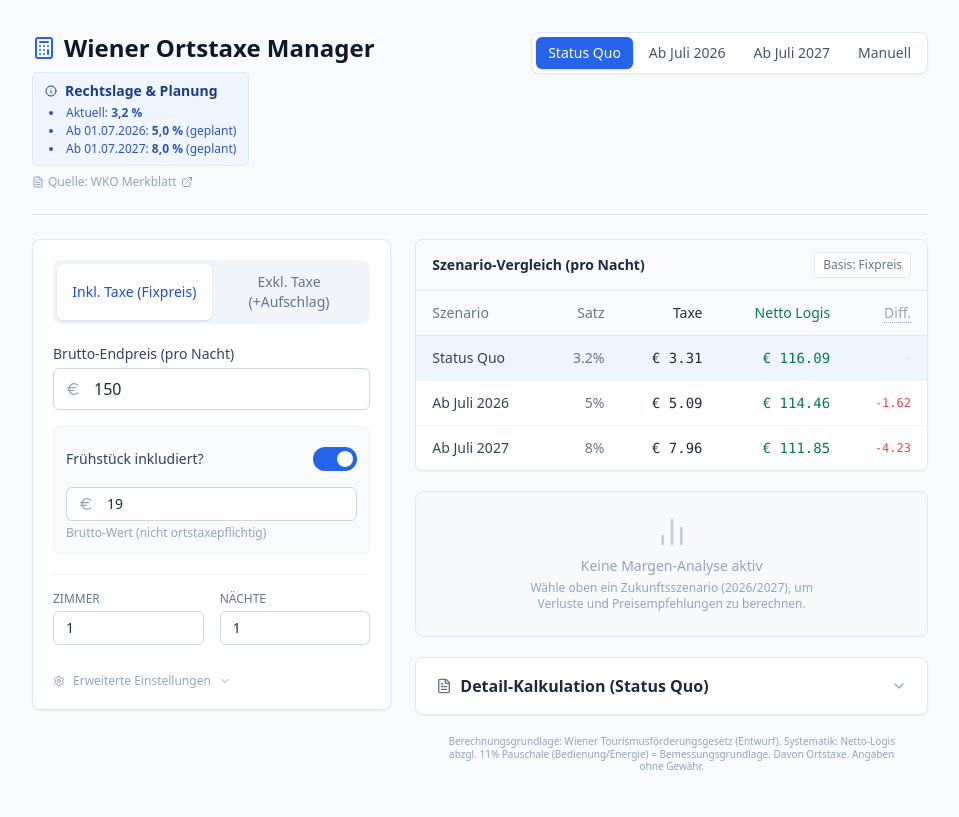
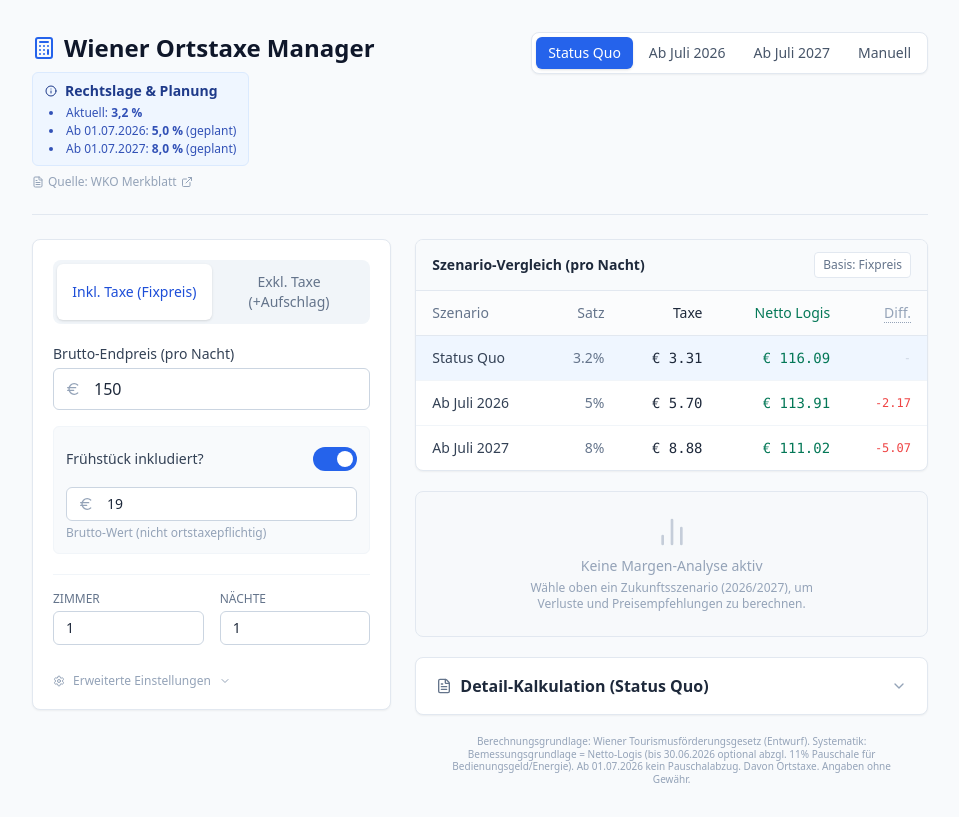
Before and after one commit to gpollerus/ortstaxe-wien-rechner, a plain HTML site: page index.html in a window 1280 px wide. Shown: the whole page, without its empty margins (160-1119 px from the left). Drawn offline with nearby package versions, Linux system fonts and the light colour scheme.

Commit message:
Changes added

```diff
--- a/index.html
+++ b/index.html
@@ -138,7 +138,7 @@
                                 <div class="flex items-center justify-between py-2 cursor-pointer" id="toggle-deduction-container">
                                     <div class="flex flex-col">
                                         <span class="text-sm font-medium text-slate-700">11% Pauschalabzug</span>
-                                        <span class="text-xs text-slate-400">Bedienungsgeld/Energie</span>
+                                        <span id="deduction-note" class="text-xs text-slate-400">Bedienungsgeld/Energie (bis 30.06.2026)</span>
                                     </div>
                                     <button id="btn-toggle-deduction" class="relative inline-flex h-6 w-11 items-center rounded-full transition-colors focus:outline-none focus:ring-2 focus:ring-slate-500 focus:ring-offset-2 shrink-0 ml-2 bg-blue-600">
                                         <span class="translate-x-6 inline-block h-4 w-4 transform rounded-full bg-white transition-transform"></span>
@@ -218,9 +218,7 @@
                 </div>
 
                 <div class="text-[10px] text-slate-400 text-center leading-tight mx-auto max-w-md">
-                    Berechnungsgrundlage: Wiener Tourismusförderungsgesetz (Entwurf).
-                    Systematik: Netto-Logis abzgl. 11% Pauschale (Bedienung/Energie) = Bemessungsgrundlage.
-                    Davon Ortstaxe. Angaben ohne Gewähr.
+                    Berechnungsgrundlage: Wiener Tourismusförderungsgesetz (Entwurf). Systematik: Bemessungsgrundlage = Netto-Logis (bis 30.06.2026 optional abzgl. 11% Pauschale für Bedienungsgeld/Energie). Ab 01.07.2026 kein Pauschalabzug. Davon Ortstaxe. Angaben ohne Gewähr.
                 </div>
 
             </div>
@@ -252,6 +250,19 @@
             customTaxRate: 5.0,
             detailsOpen: false
         };
+        // --- Deduction rules ---
+        // From 01.07.2026 onward, the 11% flat deduction is not allowed.
+        const DEDUCTION_DISALLOWED = new Set(['2026', '2027']);
+
+        function isDeductionAllowedForScenarioId(id) {
+            return !DEDUCTION_DISALLOWED.has(id);
+        }
+
+        function getApplyDeductionForScenarioId(id) {
+            return isDeductionAllowedForScenarioId(id) ? STATE.applyDeduction11 : false;
+        }
+
+
 
         // --- DOM Elements ---
         const els = {
@@ -269,6 +280,7 @@
             inputNights: document.getElementById('input-nights'),
             toggleDeductionContainer: document.getElementById('toggle-deduction-container'),
             btnToggleDeduction: document.getElementById('btn-toggle-deduction'),
+            deductionNote: document.getElementById('deduction-note'),
             wrapperCustomRate: document.getElementById('custom-rate-wrapper'),
             inputCustomRate: document.getElementById('input-custom-rate'),
             presetRateBtns: document.querySelectorAll('.preset-rate-btn'),
@@ -335,13 +347,13 @@
             };
         }
 
-        function calculateRecommendation(resultsCurrent, activeResult, currentRate) {
+        function calculateRecommendation(resultsCurrent, activeResult, currentRate, applyDeductionForActive) {
             if (STATE.calculationMode !== 'inclusive') return null;
             if (STATE.activeScenarioId === 'current' && currentRate === 3.2) return null;
 
             const targetNetLogis = resultsCurrent.netLogis;
             const nominalTaxRate = currentRate / 100;
-            const deductionFactor = STATE.applyDeduction11 ? 0.89 : 1.0;
+            const deductionFactor = applyDeductionForActive ? 0.89 : 1.0;
             const effectiveTax = nominalTaxRate * deductionFactor;
 
             const newGrossPrice = (targetNetLogis * (1 + VAT_LOGIS + effectiveTax)) + activeResult.grossBreakfastTotal;
@@ -378,13 +390,16 @@
                 currentRate = STATE.customTaxRate;
             }
 
-            const resultsCurrent = calculateScenario(3.2, STATE.grossPrice, STATE.breakfastPrice, STATE.hasBreakfast, STATE.applyDeduction11, STATE.calculationMode, STATE.nights, STATE.rooms);
-            const activeResult = calculateScenario(currentRate, STATE.grossPrice, STATE.breakfastPrice, STATE.hasBreakfast, STATE.applyDeduction11, STATE.calculationMode, STATE.nights, STATE.rooms);
+            const applyDeductionCurrent = STATE.applyDeduction11; // Status quo (bis 30.06.2026)
+            const applyDeductionActive = getApplyDeductionForScenarioId(STATE.activeScenarioId);
+
+            const resultsCurrent = calculateScenario(3.2, STATE.grossPrice, STATE.breakfastPrice, STATE.hasBreakfast, applyDeductionCurrent, STATE.calculationMode, STATE.nights, STATE.rooms);
+            const activeResult = calculateScenario(currentRate, STATE.grossPrice, STATE.breakfastPrice, STATE.hasBreakfast, applyDeductionActive, STATE.calculationMode, STATE.nights, STATE.rooms);
 
             // 3. Render Table
             let tableHTML = '';
             scenariosToCalc.forEach(sc => {
-                const res = calculateScenario(sc.rate, STATE.grossPrice, STATE.breakfastPrice, STATE.hasBreakfast, STATE.applyDeduction11, STATE.calculationMode, STATE.nights, STATE.rooms);
+                const res = calculateScenario(sc.rate, STATE.grossPrice, STATE.breakfastPrice, STATE.hasBreakfast, getApplyDeductionForScenarioId(sc.id), STATE.calculationMode, STATE.nights, STATE.rooms);
                 const isActive = STATE.activeScenarioId === sc.id;
 
                 // Diff Calculation
@@ -410,12 +425,16 @@
             els.thDiff.style.display = STATE.calculationMode === 'inclusive' ? 'table-cell' : 'none';
 
             // 4. Render Recommendation
-            const recommendation = calculateRecommendation(resultsCurrent, activeResult, currentRate);
+            const recommendation = calculateRecommendation(resultsCurrent, activeResult, currentRate, applyDeductionActive);
 
             // Bug Fix: Separate total vs. per night
             const count = STATE.rooms * STATE.nights;
             const marginLossTotal = resultsCurrent.totals.netLogis - activeResult.totals.netLogis;
             const marginLossPerNight = count > 0 ? marginLossTotal / count : 0;
+            const marginVerb = marginLossPerNight >= 0 ? 'verlierst du' : 'gewinnst du';
+            const marginLossPerNightAbs = Math.abs(marginLossPerNight);
+            const marginLossTotalAbs = Math.abs(marginLossTotal);
+
 
             if (recommendation && STATE.activeScenarioId !== 'current') {
                 const colors = {
@@ -434,17 +453,17 @@
                                 Marge halten
                             </h4>
                             <p class="text-sm mt-1 text-slate-700">
-                                Durch die Erhöhung auf ${currentRate}% verlierst du
-                                <strong>${marginLossPerNight.toFixed(2)} €</strong> pro Zimmernacht
-                                (${marginLossTotal.toFixed(2)} € gesamt).
+                                Durch die Erhöhung auf ${currentRate}% ${marginVerb}
+                                <strong>${marginLossPerNightAbs.toFixed(2)} €</strong> pro Zimmernacht
+                                (${marginLossTotalAbs.toFixed(2)} € gesamt).
                             </p>
                             <div class="mt-3 flex items-center gap-2 text-sm">
-                                <span>Erhöhe Brutto auf:</span>
+                                <span>${recommendation.diff >= 0 ? 'Erhöhe Brutto auf:' : 'Senke Brutto auf:'}</span>
                                 <span class="bg-white px-2 py-0.5 rounded border border-slate-200 font-mono font-bold text-slate-900">
                                     € ${recommendation.newPrice.toFixed(2)}
                                 </span>
                                 <span class="text-xs font-medium px-2 py-0.5 rounded-full ${c.badge} ${c.text}">
-                                    +${recommendation.diff.toFixed(2)} € (${recommendation.percent.toFixed(1)}%)
+                                    ${recommendation.diff >= 0 ? '+' : '−'}${Math.abs(recommendation.diff).toFixed(2)} € (${recommendation.percent >= 0 ? '+' : '−'}${Math.abs(recommendation.percent).toFixed(1)}%)
                                 </span>
                             </div>
                         </div>
@@ -466,7 +485,7 @@
 
             // Logic Fix: Conditional divisor text
             const divisorText = STATE.calculationMode === 'inclusive'
-                ? `1.10 + ${(currentRate/100 * (STATE.applyDeduction11 ? 0.89 : 1.0)).toFixed(4)}`
+                ? `1.10 + ${(currentRate/100 * (applyDeductionActive ? 0.89 : 1.0)).toFixed(4)}`
                 : `1.10`;
 
             const divisorLabel = STATE.calculationMode === 'inclusive'
@@ -566,7 +585,35 @@
 
             // Toggles (Visual)
             setToggleVisual(els.btnToggleBreakfast, STATE.hasBreakfast);
-            setToggleVisual(els.btnToggleDeduction, STATE.applyDeduction11);
+
+            // Deduction toggle: allowed only for scenarios where the 11% flat deduction is permitted.
+            const deductionAllowed = isDeductionAllowedForScenarioId(STATE.activeScenarioId);
+            const deductionActive = getApplyDeductionForScenarioId(STATE.activeScenarioId);
+
+            setToggleVisual(els.btnToggleDeduction, deductionActive);
+            els.btnToggleDeduction.disabled = !deductionAllowed;
+
+            // Visual hint when disabled
+            if (!deductionAllowed) {
+                els.btnToggleDeduction.classList.add('opacity-50', 'cursor-not-allowed');
+                els.toggleDeductionContainer.classList.add('opacity-60', 'cursor-not-allowed');
+            } else {
+                els.btnToggleDeduction.classList.remove('opacity-50', 'cursor-not-allowed');
+                els.toggleDeductionContainer.classList.remove('opacity-60', 'cursor-not-allowed');
+            }
+
+            // Update note
+            if (els.deductionNote) {
+                if (deductionAllowed) {
+                    els.deductionNote.textContent = 'Bedienungsgeld/Energie (bis 30.06.2026)';
+                    els.deductionNote.classList.remove('text-red-500');
+                    els.deductionNote.classList.add('text-slate-400');
+                } else {
+                    els.deductionNote.textContent = 'Ab 01.07.2026: kein Pauschalabzug möglich';
+                    els.deductionNote.classList.remove('text-slate-400');
+                    els.deductionNote.classList.add('text-red-500');
+                }
+            }
 
             // Visibility
             if (STATE.hasBreakfast) {
@@ -670,7 +717,11 @@
                 if(e.target !== els.btnToggleBreakfast && !els.btnToggleBreakfast.contains(e.target)) toggleBreakfastHandler();
             });
 
-            const toggleDeductionHandler = () => { STATE.applyDeduction11 = !STATE.applyDeduction11; updateUI(); };
+            const toggleDeductionHandler = () => {
+                if (!isDeductionAllowedForScenarioId(STATE.activeScenarioId)) return;
+                STATE.applyDeduction11 = !STATE.applyDeduction11;
+                updateUI();
+            };
             els.btnToggleDeduction.addEventListener('click', toggleDeductionHandler);
             els.toggleDeductionContainer.addEventListener('click', (e) => {
                 if(e.target !== els.btnToggleDeduction && !els.btnToggleDeduction.contains(e.target)) toggleDeductionHandler();
```
